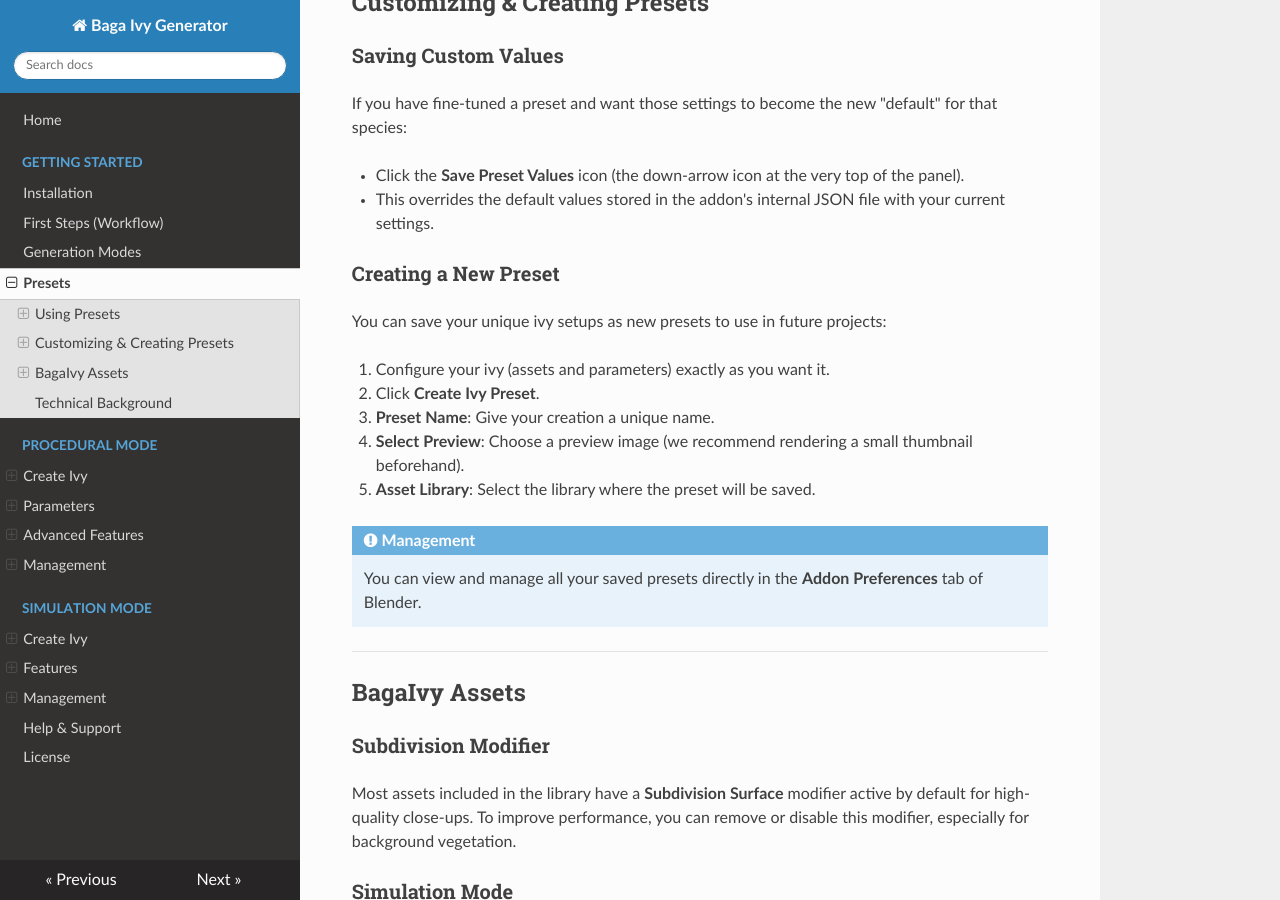
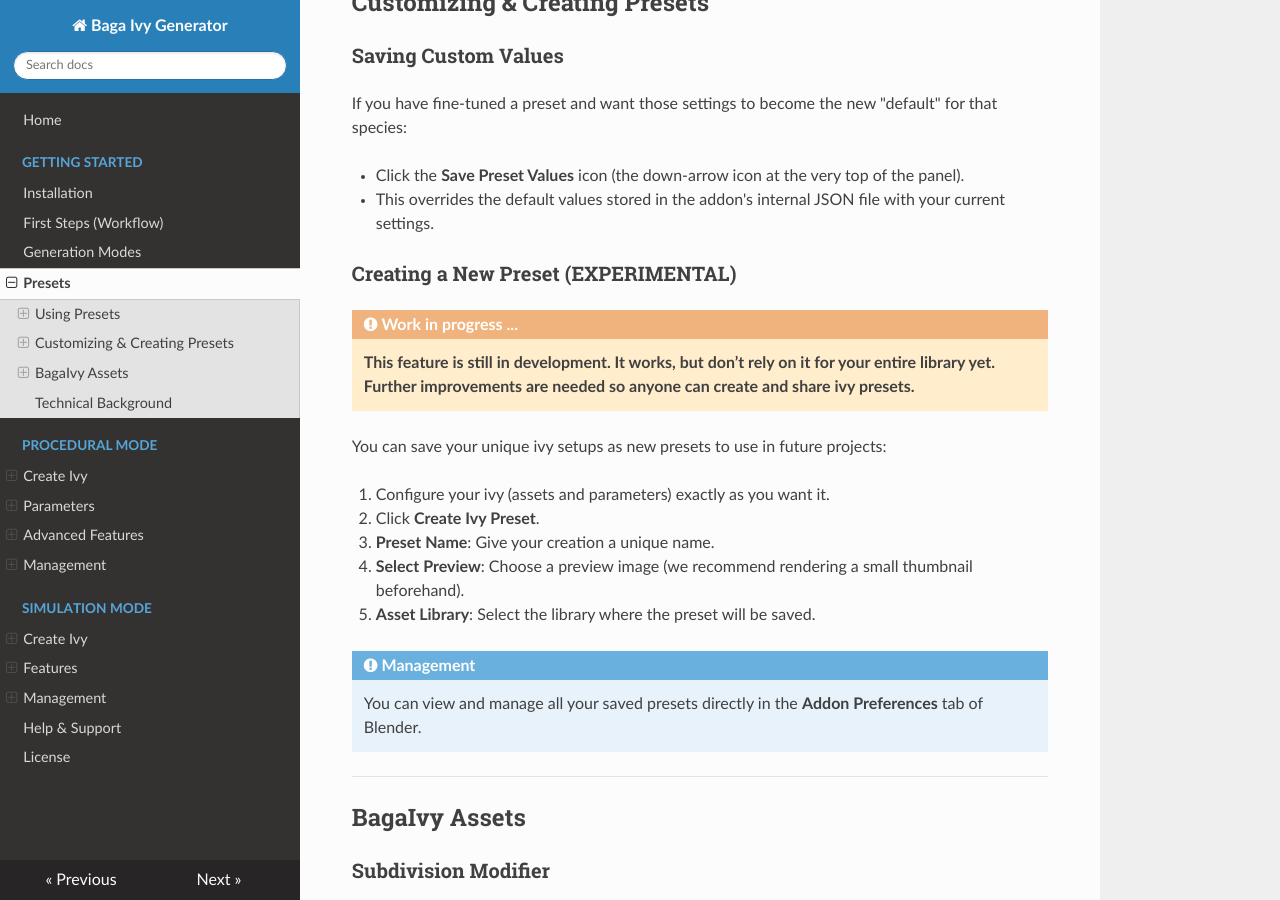
Before and after one commit to antbaga/BagaIvy_Documentation, an MkDocs documentation site: the page built from docs/getting-started/presets.md, in a window 1280 px wide and 900 px high, scrolled down 865 px. Built offline with MkDocs 1.6.1, drawn with Linux system fonts in a browser that asks for light colours; nearby versions of some CDN libraries.

Commit message:
Update presets.md

```diff
--- a/docs/getting-started/presets.md
+++ b/docs/getting-started/presets.md
@@ -30,7 +30,11 @@ If you have fine-tuned a preset and want those settings to become the new "defau
 * Click the **Save Preset Values** icon (the down-arrow icon at the very top of the panel).
 * This overrides the default values stored in the addon's internal JSON file with your current settings.
 
-### Creating a New Preset
+### Creating a New Preset (EXPERIMENTAL)
+
+!!! warning "Work in progress ..."
+    **This feature is still in development. It works, but don’t rely on it for your entire library yet. Further improvements are needed so anyone can create and share ivy presets.**
+
 You can save your unique ivy setups as new presets to use in future projects:
 
 1.  Configure your ivy (assets and parameters) exactly as you want it.
```
